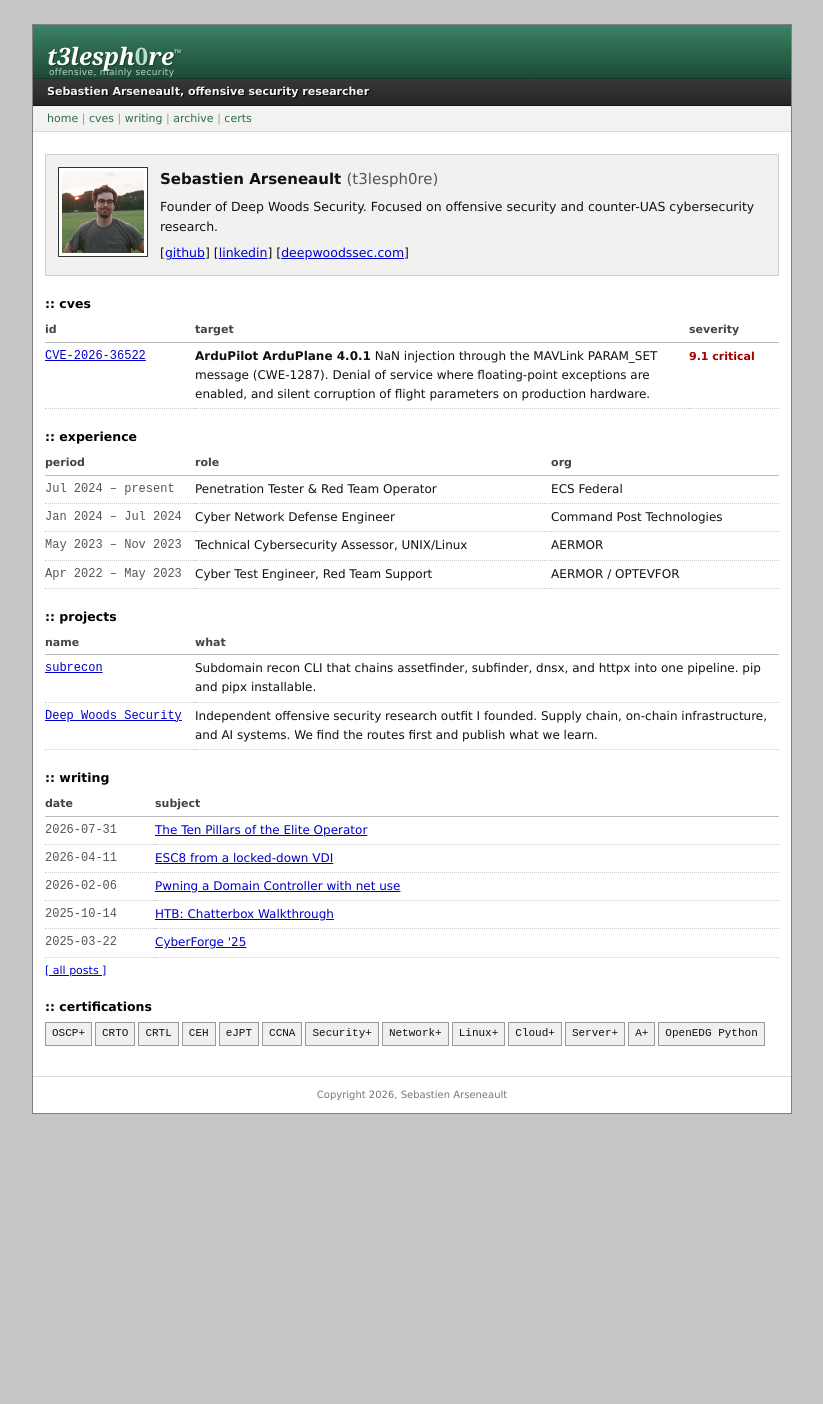
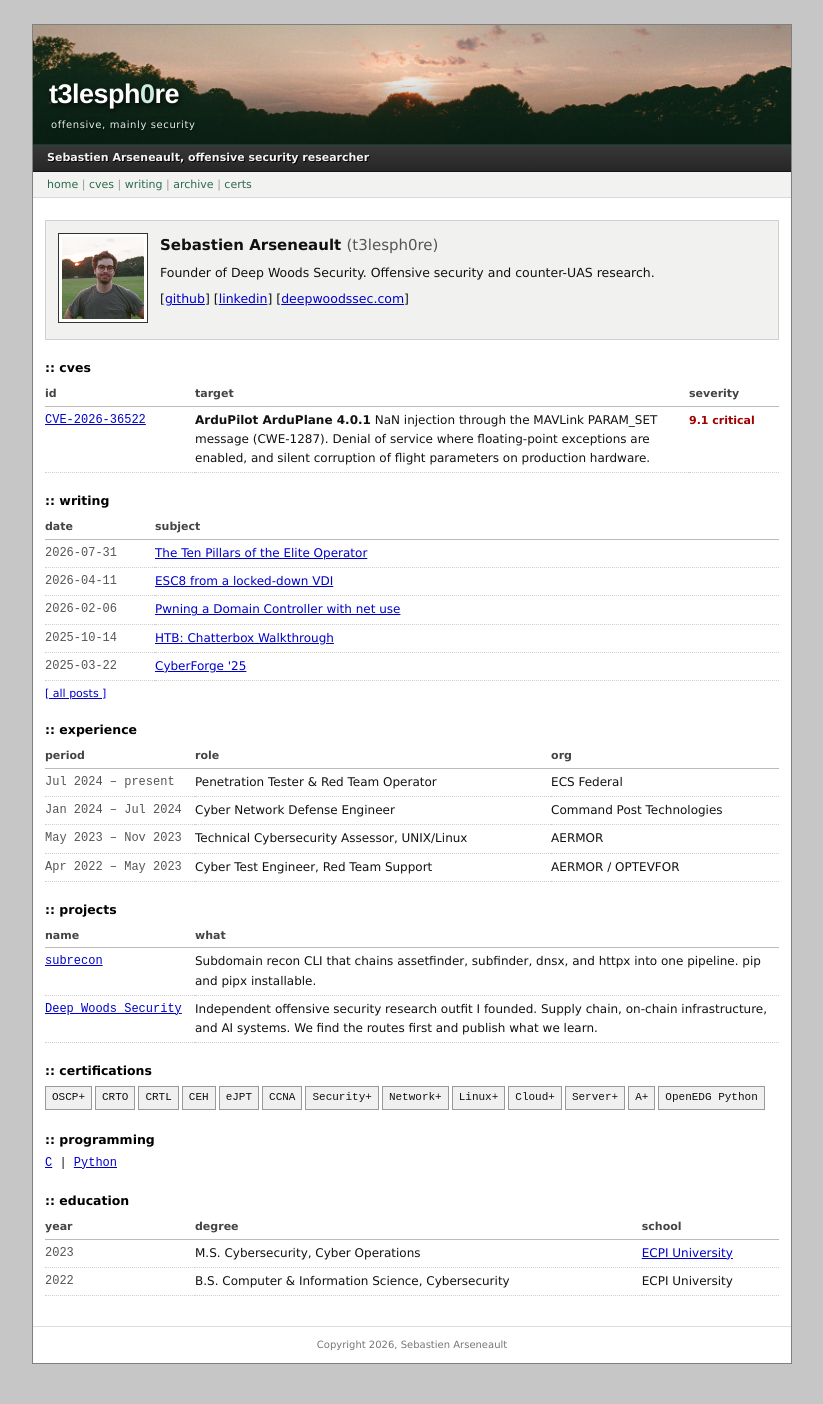
Before and after one commit to t3lesph0re/t3lesph0re.github.io, a Jekyll site: the page built from index.html, in a window 1280 px wide. Shown: the whole page, without its empty margins (228-1051 px from the left). Built offline with Jekyll 4.4.1, drawn with Linux system fonts in a browser that asks for light colours; before the commit the page ends 1154 px from its top, so only the background shows below that.

Commit message:
retro theme: early-2000s SecurityFocus look + home rebuild

```diff
--- a/_layouts/default.html
+++ b/_layouts/default.html
@@ -15,7 +15,7 @@
   <body>
     <header class="rb-top">
       <div class="rb-banner">
-        <a class="rb-logo" href="{{ '/' | relative_url }}">t3lesph<span>0</span>re<sup>&trade;</sup></a>
+        <a class="rb-logo" href="{{ '/' | relative_url }}">t3lesph<span>0</span>re</a>
         <span class="rb-tag">offensive, mainly security</span>
       </div>
       <div class="rb-bar">Sebastien Arseneault, offensive security researcher</div>
--- a/_layouts/post.html
+++ b/_layouts/post.html
@@ -10,7 +10,7 @@ layout: default
     <h1 class="post-title">{{ page.title }}</h1>
 
     <div class="post-meta">
-      <span class="post-date-detail">{{ page.date | date: "%B %d, %Y" }}</span>
+      <span class="post-date-detail">{{ page.date | date: "%b %d %Y" }}</span>
       {% if page.category %}
         <a class="post-category" href="{{ '/category/' | append: page.category | append: '/' | relative_url }}">{{ page.category }}</a>
       {% endif %}
--- a/assets/css/retro.css
+++ b/assets/css/retro.css
@@ -21,7 +21,7 @@
 }
 
 *,*::before,*::after{ box-sizing:border-box; }
-html{ background:#c6c6c6; }
+html{ background:#c6c6c6; -webkit-text-size-adjust:100%; text-size-adjust:100%; }
 body{
   max-width:760px; margin:24px auto 40px; padding:0;
   background:#fff; border:1px solid #808080;
@@ -39,22 +39,24 @@ a:hover{ text-decoration:underline; }
 
 /* ---- top chrome (from default.html) ---- */
 .rb-banner{
-  height:54px; position:relative; overflow:hidden;
-  background:var(--rb-green-dk);
-  background:linear-gradient(180deg,var(--rb-green-top) 0%,var(--rb-green) 42%,var(--rb-green-dk) 100%);
+  height:120px; position:relative; overflow:hidden;
+  background-image:
+    linear-gradient(180deg, rgba(8,24,16,0.10) 0%, rgba(8,24,16,0) 38%, rgba(8,24,16,0.60) 100%),
+    url("/assets/images/banner.jpg");
+  background-size:cover; background-position:center 55%; background-repeat:no-repeat;
   border-bottom:1px solid #163a2b;
 }
 .rb-logo, .rb-logo:link, .rb-logo:visited{
-  position:absolute; left:14px; top:12px; color:#fff;
-  font-family:Georgia,"Times New Roman",serif; font-style:italic;
-  font-size:24px; font-weight:bold; text-shadow:1px 1px 0 #163a2b;
+  position:absolute; left:16px; bottom:28px; color:#fff;
+  font-family:'Helvetica Neue', Helvetica, Arial, sans-serif; font-style:normal;
+  font-size:27px; font-weight:700; letter-spacing:-0.5px; text-shadow:1px 2px 4px rgba(0,0,0,0.75);
 }
 .rb-logo:hover{ text-decoration:none; }
-.rb-logo span{ font-style:normal; color:#b8e0cf; }
+.rb-logo span{ color:#cdece0; }
 .rb-logo sup{ font-size:9px; font-style:normal; vertical-align:super; }
 .rb-tag{
-  position:absolute; left:16px; top:40px; color:#b8d4c6;
-  font-size:9px; letter-spacing:.04em;
+  position:absolute; left:18px; bottom:11px; color:#e2f0e8;
+  font-size:10px; letter-spacing:.06em; text-shadow:0 1px 2px rgba(0,0,0,0.7);
 }
 .rb-bar{
   background:#2b2b2b;
@@ -288,3 +290,18 @@ pre code { background:transparent; border:0; padding:0; color:inherit; font-size
 .post article img { display:block; max-width:100%; height:auto; margin:16px auto; }
 .post article figure { text-align:center; }
 .post article figcaption { text-align:center; }
+
+/* ===== mobile ===== */
+@media (max-width:600px){
+  body{ margin:0; border-left:0; border-right:0; max-width:100%; }
+  .page-content{ padding:12px 10px; }
+  .rb-banner{ height:92px; }
+  .rb-logo, .rb-logo:link, .rb-logo:visited{ font-size:24px; bottom:20px; top:auto; }
+  .rb-bar{ font-size:11px; }
+  pre{ font-size:12px; padding:9px 10px; }
+  .post article{ font-size:14px; line-height:1.7; }
+  table.listing td, table.listing th{ font-size:12px; }
+  .hero-photo, .mugshot img{ width:64px; height:64px; }
+}
+
+.lang-text{ font-family:"Courier New",Consolas,monospace; font-size:12px; margin:4px 0; }
--- a/index.html
+++ b/index.html
@@ -5,7 +5,7 @@ layout: default
 <div class="msgbox profile">
   <div class="mugshot"><img src="{{ '/assets/images/portrait.jpg' | relative_url }}" alt="{{ site.title }}" width="82" height="82"></div>
   <div class="name">Sebastien Arseneault <span class="handle">(t3lesph0re)</span></div>
-  <p class="profile-bio">Founder of Deep Woods Security. Focused on offensive security and counter-UAS cybersecurity research.</p>
+  <p class="profile-bio">Founder of Deep Woods Security. Offensive security and counter-UAS research.</p>
   <div class="links">
     [<a href="https://github.com/t3lesph0re" target="_blank" rel="noopener">github</a>]
     [<a href="https://www.linkedin.com/in/sebastien-arseneault/" target="_blank" rel="noopener">linkedin</a>]
@@ -26,6 +26,25 @@ layout: default
   {% endfor %}
 </table>
 {% endif %}
+
+<div class="blockhdr" id="writing">:: writing</div>
+{% assign linked_titles = "" | split: "" %}
+{% for group in site.data.certs %}{% for c in group.items %}{% if c.post_title %}{% assign linked_titles = linked_titles | push: c.post_title %}{% endif %}{% endfor %}{% endfor %}
+{% for p in site.data.projects %}{% if p.post_title %}{% assign linked_titles = linked_titles | push: p.post_title %}{% endif %}{% endfor %}
+{% assign shown = 0 %}
+<table class="listing">
+  <tr><th style="width:110px;">date</th><th>subject</th></tr>
+  {% for post in site.posts %}
+  {% unless linked_titles contains post.title %}{% if shown < 5 %}
+  <tr>
+    <td class="date">{{ post.date | date: "%Y-%m-%d" }}</td>
+    <td class="subj"><a href="{{ post.url | relative_url }}">{{ post.title }}</a></td>
+  </tr>
+  {% assign shown = shown | plus: 1 %}
+  {% endif %}{% endunless %}
+  {% endfor %}
+</table>
+<div class="all-posts"><a href="{{ '/archive' | relative_url }}">[ all posts ]</a></div>
 
 <div class="blockhdr" id="experience">:: experience</div>
 <table class="listing">
@@ -50,26 +69,25 @@ layout: default
   {% endfor %}
 </table>
 
-<div class="blockhdr" id="writing">:: writing</div>
-{% assign linked_titles = "" | split: "" %}
-{% for group in site.data.certs %}{% for c in group.items %}{% if c.post_title %}{% assign linked_titles = linked_titles | push: c.post_title %}{% endif %}{% endfor %}{% endfor %}
-{% for p in site.data.projects %}{% if p.post_title %}{% assign linked_titles = linked_titles | push: p.post_title %}{% endif %}{% endfor %}
-{% assign shown = 0 %}
-<table class="listing">
-  <tr><th style="width:110px;">date</th><th>subject</th></tr>
-  {% for post in site.posts %}
-  {% unless linked_titles contains post.title %}{% if shown < 5 %}
-  <tr>
-    <td class="date">{{ post.date | date: "%Y-%m-%d" }}</td>
-    <td class="subj"><a href="{{ post.url | relative_url }}">{{ post.title }}</a></td>
-  </tr>
-  {% assign shown = shown | plus: 1 %}
-  {% endif %}{% endunless %}
-  {% endfor %}
-</table>
-<div class="all-posts"><a href="{{ '/archive' | relative_url }}">[ all posts ]</a></div>
-
 <div class="blockhdr" id="certifications">:: certifications</div>
 <div class="tags">
   {% for group in site.data.certs %}{% for cert in group.items %}<span>{{ cert.name }}</span>{% endfor %}{% endfor %}
 </div>
+
+{% if site.data.languages.size > 0 %}
+<div class="blockhdr" id="programming">:: programming</div>
+<p class="lang-text">{% for l in site.data.languages %}{% if l.url %}<a href="{{ l.url }}" target="_blank" rel="noopener">{{ l.name }}</a>{% else %}{{ l.name }}{% endif %}{% unless forloop.last %} | {% endunless %}{% endfor %}</p>
+{% endif %}
+
+<div class="blockhdr" id="education">:: education</div>
+<table class="listing">
+  <tr><th style="width:150px;">year</th><th>degree</th><th>school</th></tr>
+  {% assign seen_schools = "" | split: "" %}
+  {% for e in site.data.education %}
+  <tr>
+    <td class="date">{{ e.year }}</td>
+    <td class="subj">{{ e.degree }}</td>
+    <td>{% if e.school_url and e.school %}{% unless seen_schools contains e.school %}<a href="{{ e.school_url }}" target="_blank" rel="noopener">{{ e.school }}</a>{% assign seen_schools = seen_schools | push: e.school %}{% else %}{{ e.school }}{% endunless %}{% else %}{{ e.school }}{% endif %}</td>
+  </tr>
+  {% endfor %}
+</table>
```
Also changed, not shown: _posts/2026-04-11-esc8-from-a-locked-down-vdi.md (+3 -3 lines), _posts/2026-07-31-the-ten-pillars.md (+0 -4 lines), assets/images/banner.jpg (added).
